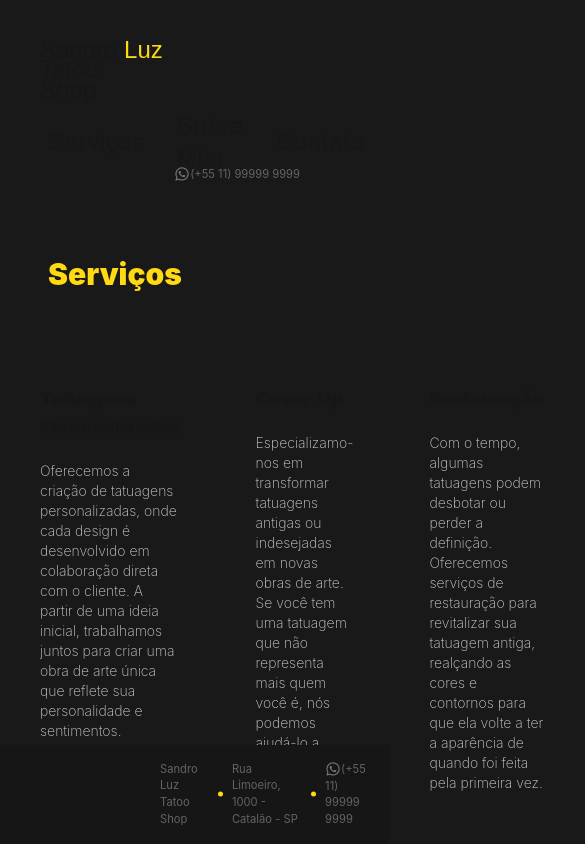
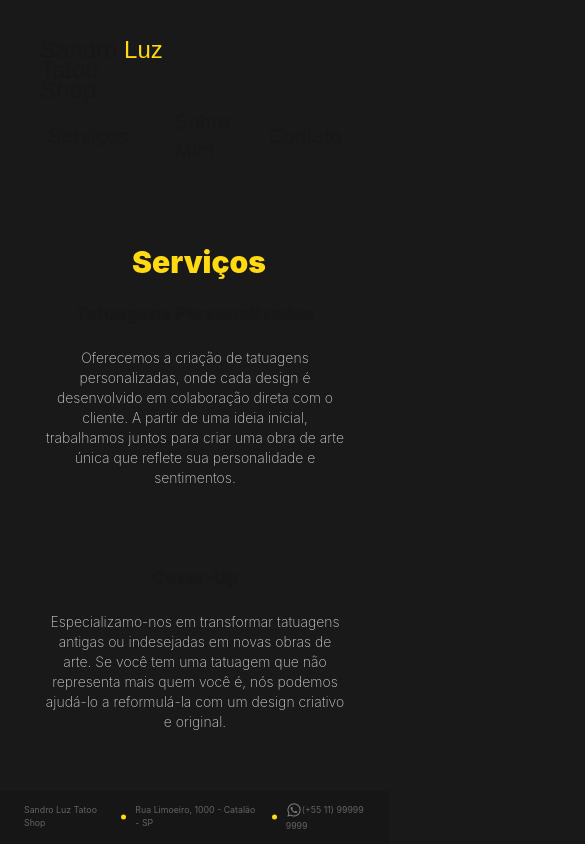
Before and after one commit to GabrielAlvesBM/sandro-tatoo-page, a Next.js app: page /servicos in a window 390 px wide. Shown: the top 844 px of the page, 585 px wide, since content can reach past the window. Built offline with nearby package versions, Linux system fonts and the light colour scheme; a web font is replaced by a local one.

Commit message:
:iphone: Resonsividade para as paginas index e serviços

```diff
--- a/app/layout.tsx
+++ b/app/layout.tsx
@@ -1,6 +1,7 @@
 import type { Metadata } from "next";
 import "./globals.css";
 import Image from "next/image";
+import Link from "next/link";
 
 export const metadata: Metadata = {
   title: "Sandro Luz Tatoo",
@@ -18,18 +19,17 @@ export default function RootLayout({
         className="{inter.className} bg-lightBlack selection:bg-selectedColor selection:text-black cursor-default overflow-x-hidden"
       >
         <header className="flex flex-col justify-between items-start gap-2 mx-10 mt-10 mb-20 font-londrina text-2xl md:flex-row md:items-center md:mx-20 md:mb-4">
-        <a href="/" className="leading-5">Sandro <span className="text-yellow">Luz</span><br></br>Tatoo<br></br>Shop</a>
+        <Link href="/" className="leading-5">Sandro <span className="text-yellow">Luz</span><br></br>Tatoo<br></br>Shop</Link>
 
         <nav>
-          <ul className="flex justify-between items-center gap-4 tracking-wide">
-            <a href="/servicos" className="py-0.5 px-2 hover:underline">Serviços</a>
-            <a href="/sobre" className="py-0.5 px-2 hover:underline">Sobre Mim</a>
-            <a href="/contato" className="py-0.5 px-2 hover:underline">Contato
-              <div className="absolute text-[0.7rem] font-inter text-blackGray tracking-normal pointer-events-none" style={{ right: '90px' }}>
+          <ul className="flex justify-between items-center gap-4 tracking-wide text-xl sm:text-2xl">
+            <li><Link href="/servicos" className="py-0.5 px-2 hover:underline">Serviços</Link></li>
+            <li className="text-center"><Link href="/sobre" className="py-0.5 px-2 hover:underline">Sobre Mim</Link></li>
+            <li><Link href="/contato" className="py-0.5 px-2 hover:underline">Contato</Link></li>
+          </ul>
+          <div className="hidden absolute top-[75px] right-[87px] text-[0.7rem] font-inter text-blackGray tracking-normal text-nowrap pointer-events-none md:block">
                 <Image className='inline translate-y-[-1px]' src="/images/icon-whatsapp.png" alt='Whatsapp Icon' width={16} height={16} />(+55 11) 99999 9999
-              </div>
-            </a>
-          </ul>
+          </div>
         </nav>
         </header>
 
@@ -37,8 +37,8 @@ export default function RootLayout({
           {children}
         </main>
 
-        <footer className="fixed bottom-0 w-full p-4 bg-black">
-        <ul className="flex gap-6 ml-36 text-[0.7rem] text-blackGray">
+        <footer className="fixed bottom-0 w-full p-3 bg-black sm:p-4">
+        <ul className="flex gap-6 ml-3 text-[0.55rem] text-blackGray md:ml-36 sm:text-[0.7rem]">
           <li className="relative before:content-[''] before:absolute before:right-[-15px] before:top-1/2 before:-translate-y-1/2 before:rounded-full before:size-[5px] before:bg-yellow">Sandro Luz Tatoo Shop</li>
           <li className="relative before:content-[''] before:absolute before:right-[-15px] before:top-1/2 before:-translate-y-1/2 before:rounded-full before:size-[5px] before:bg-yellow">Rua Limoeiro, 1000 - Catalão - SP</li>
           <li><Image className='inline translate-y-[-1px]' src="/images/icon-whatsapp.png" alt='Whatsapp Icon' width={16} height={16} />(+55 11) 99999 9999</li>
--- a/app/page.tsx
+++ b/app/page.tsx
@@ -7,13 +7,13 @@ export default function Home() {
         src="/images/tatoo-bg.png" alt="Background Tatoo" width={1037} height={289}
       />
 
-      <div className='absolute left-32 top-[35%] text-[3.7em] font-inter font-black text-blackGray'>
+      <div className='absolute left-6 top-[35%] text-[2.7em] font-inter font-black text-blackGray sm:left-32 sm:text-[3.7em]'>
       <h1>INSPIRE-SE</h1>
       <h1>EXPRESSE-SE</h1>
       <h1 className='text-yellow'>TATUE-SE</h1>
       </div>
 
-      <Image className='absolute right-[-30%] bottom-0 w-fit h-[85vh] -z-10 md:right-[6%] md:bottom-0'
+      <Image className='fixed right-0 bottom-0 w-fit h-[75vh] -z-10 translate-x-[110px] sm:right-[13%] sm:h-[85vh]'
         src="/images/portrait-mono.png" alt='Sandro Luz Portrait' width={370} height={650}
       />
     </>
--- a/app/servicos/Article.tsx
+++ b/app/servicos/Article.tsx
@@ -5,7 +5,7 @@ type ArticleProps = {
 
 export default function Article({ title, content }: ArticleProps) {
     return (
-        <article className="">
+        <article className="flex-1">
             <h2 className="mb-5 font-black text-lg"> {title} </h2>
             <p className="font-extralight text-sm text-whiteGray"> {content} </p>
         </article>
--- a/app/servicos/page.tsx
+++ b/app/servicos/page.tsx
@@ -1,4 +1,3 @@
-import { title } from 'process';
 import Article from './Article';
 
 export default function Servicos() {
@@ -23,9 +22,9 @@ export default function Servicos() {
 
     return(
         <>
-            <h1 className="text-yellow font-black text-3xl indent-2">Serviços</h1>
+            <h1 className="text-yellow font-black text-3xl text-center indent-2 md:text-left">Serviços</h1>
 
-            <section className='flex gap-[76px] my-[11vh]'>
+            <section className='grid flex-col flex-wrap gap-[76px] max-w-[300px] mx-auto my-[11vh] mt-5 mb-20 text-center md:grid-cols-2 md:max-w-none lg:flex lg:flex-row lg:flex-nowrap lg:my-[14vh] lg:text-left lg:max-w-none'>
                 {articles.map((article, index) => (
                   <Article key={index} title={article.title} content={article.content}/>
                 ))}
```
